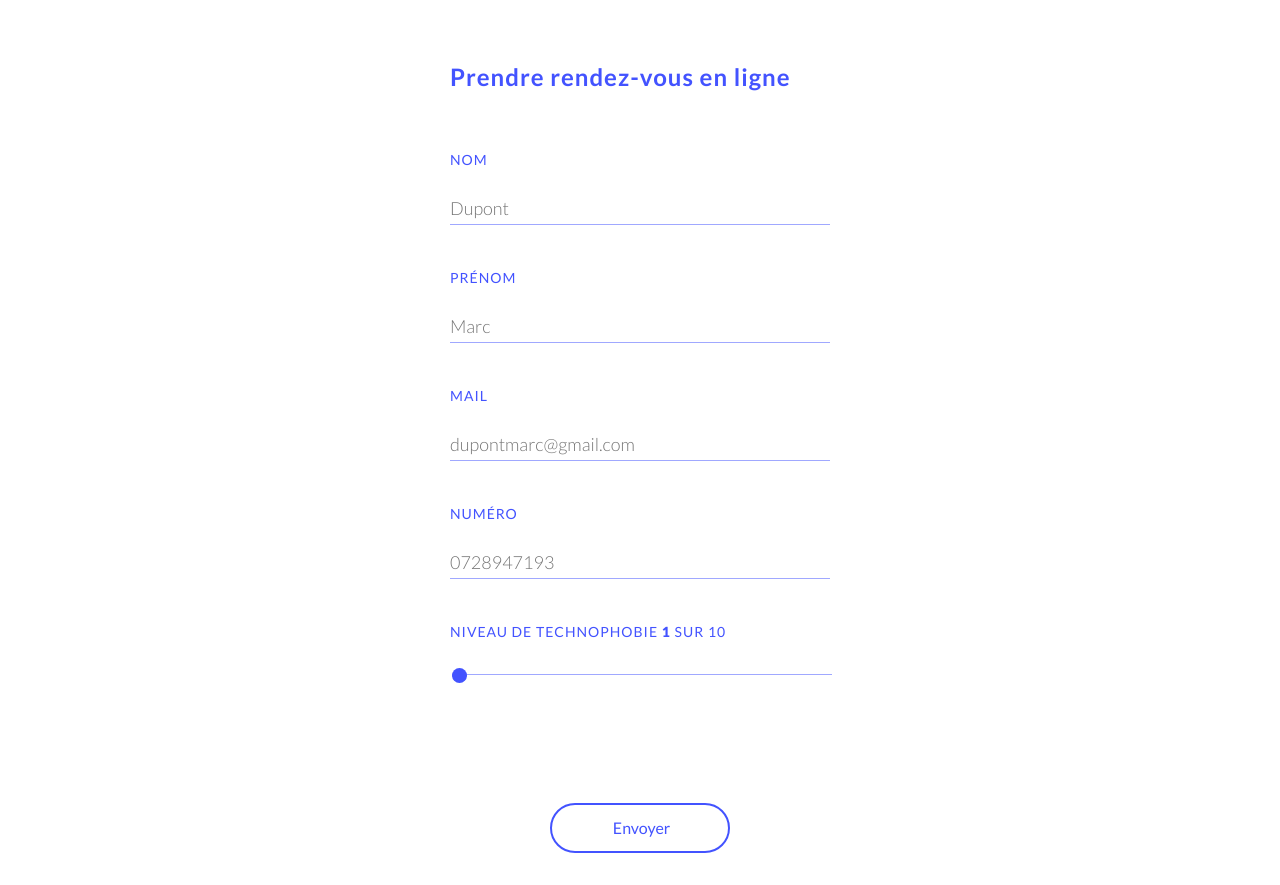
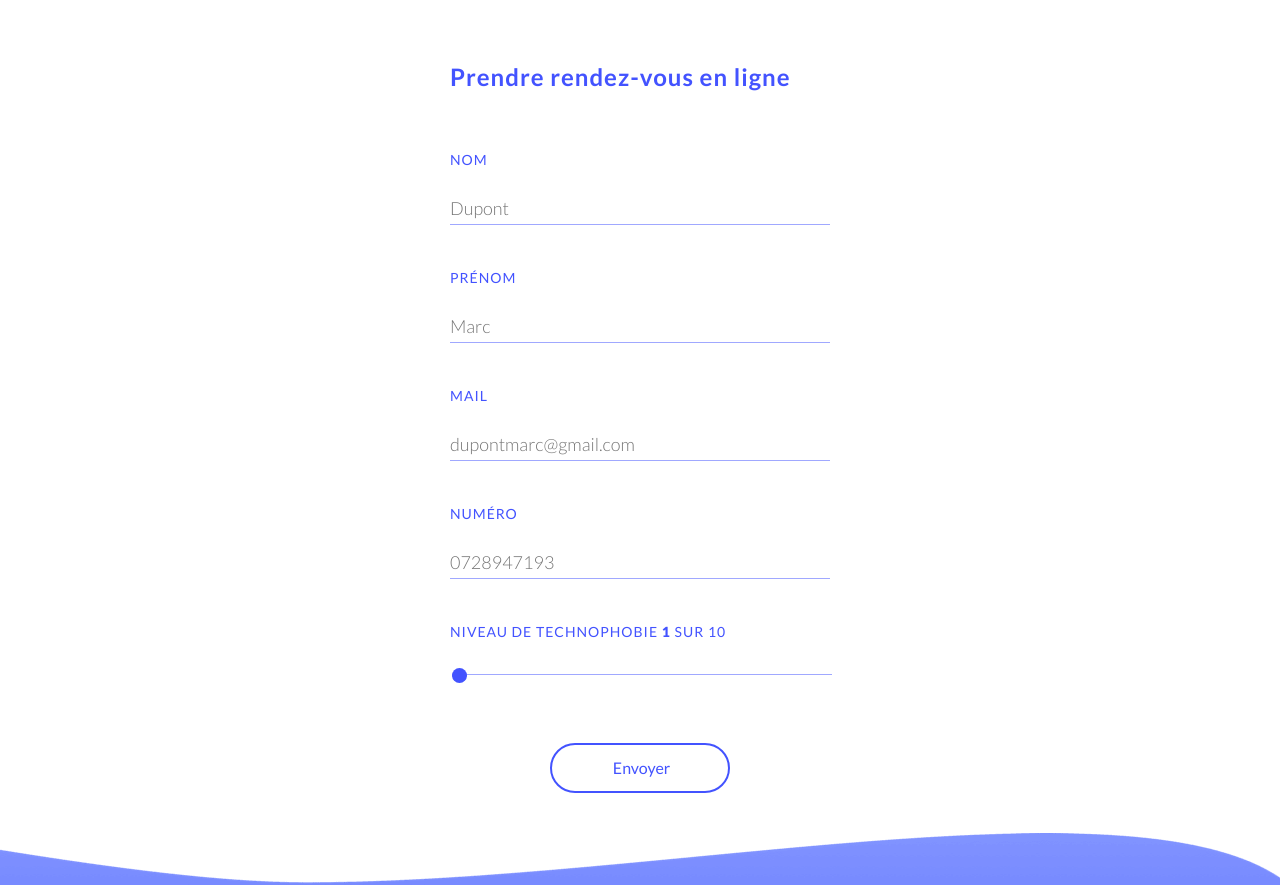
Before and after one commit to LeaCharrier/evolve-landing, a website: page src/contact.html in a window 1280 px wide. Shown: the part 86-971 px from the top of the page. Drawn offline with nearby package versions, Linux system fonts and the light colour scheme; files that its build step writes are made by us from their sources.

Commit message:
add marge

```diff
--- a/src/styles/partial/_formulaire.scss
+++ b/src/styles/partial/_formulaire.scss
@@ -110,7 +110,7 @@
 button {
   display: block;
   position: relative;
-  margin: 100px auto;
+  margin: 40px auto;
   background: transparent;
   border: solid 2px $blue;
   padding: 10px 50px;
```
